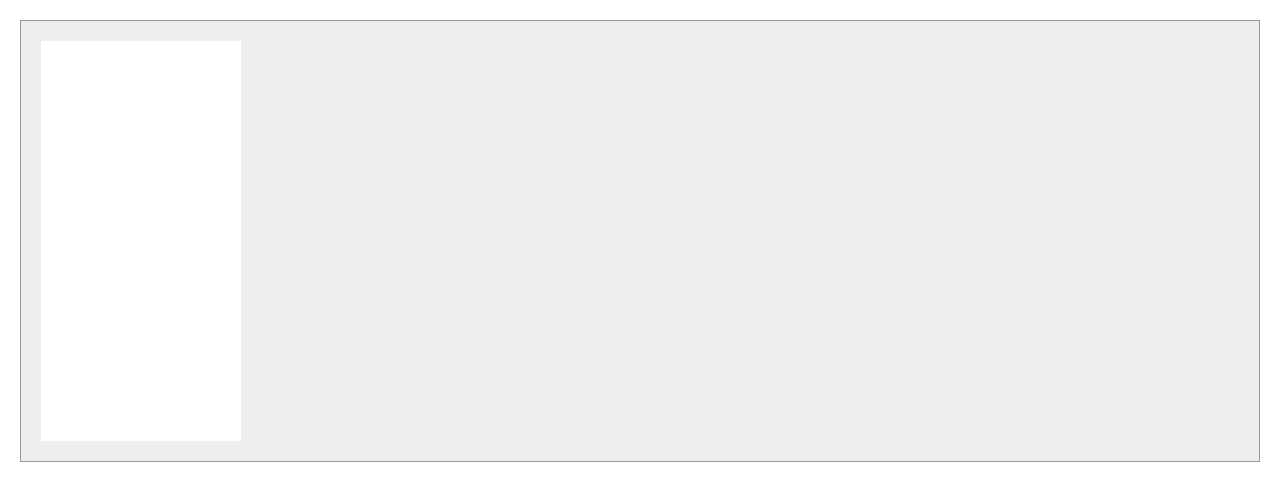
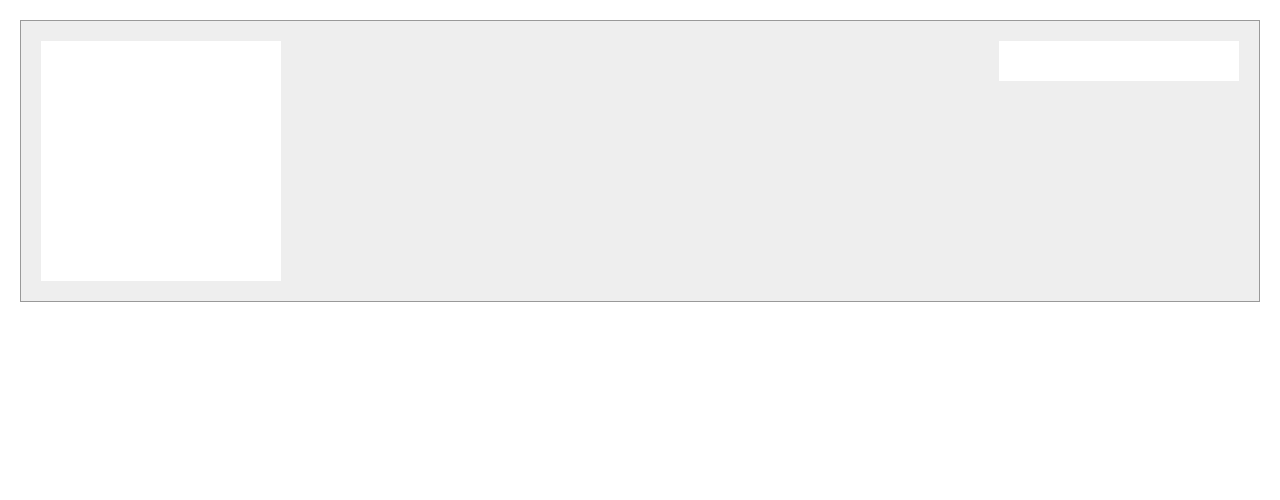
Before and after one commit to ggaier/ife, a plain HTML site: page task03.html in a window 1280 px wide. Drawn offline with Linux system fonts and the light colour scheme.

Commit message:
add overflow property to make parent div wrap floating child elements

```diff
--- a/css/task03.css
+++ b/css/task03.css
@@ -10,17 +10,21 @@ html * {
     border: 1px solid #999;
     margin: 20px;
     max-height:80%;
+    overflow: auto;
 }
 
 .sidebar{
-	width: 200px;
-	min-height: 200px;
 	background-color: white;
+	padding: 20px;
 }
 
 .sidebar--left{
-
+	width: 200px;
+	height: 200px;
+	float: left;
 }
 
 .sidebar--right{
+	float: right;
+	width: 200px;
 }
```
